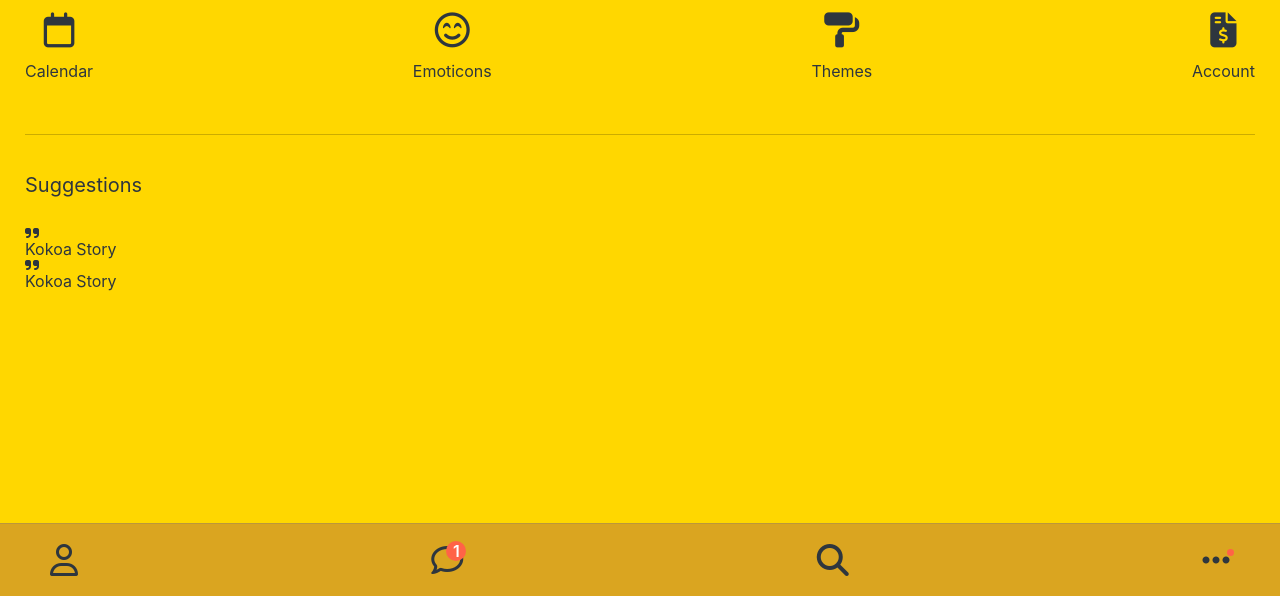
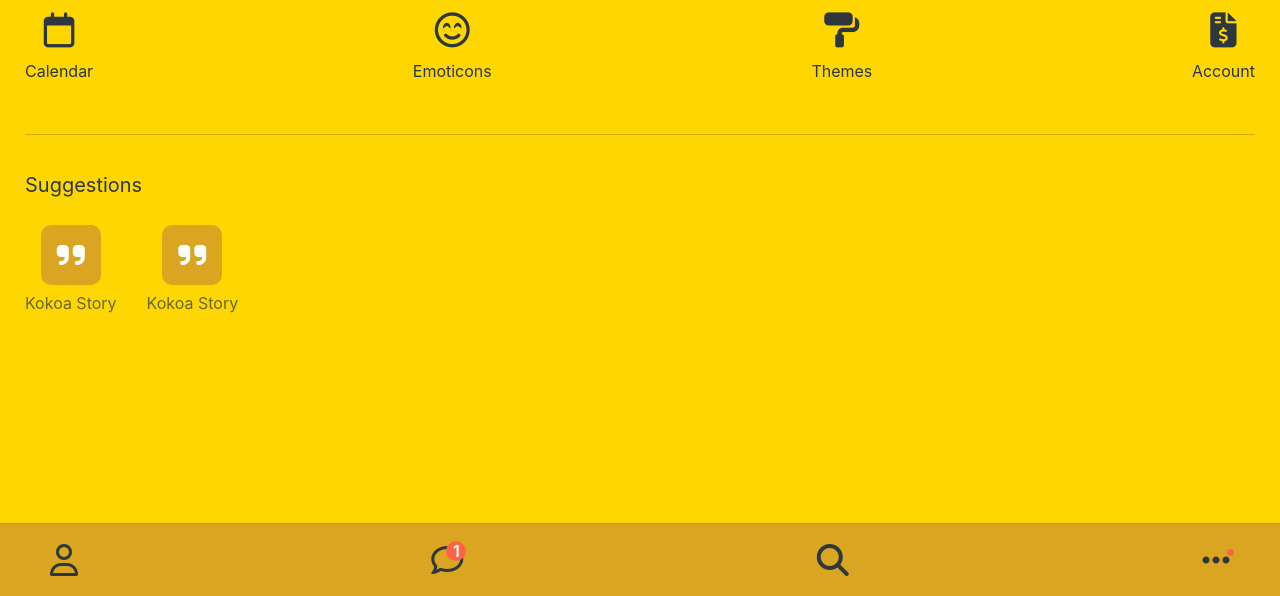
Before and after one commit to Yororing/Kakao-Clone-coding, a plain HTML site: page more.html in a window 1280 px wide. Shown: the part 204-800 px from the top of the page. Drawn offline with Linux system fonts and the light colour scheme.

Commit message:
change css

```diff
--- a/css/Screens/more.css
+++ b/css/Screens/more.css
@@ -1,14 +1,39 @@
 .more-screen .icon-row {
     margin-top: 35px;
   }
-
-  .more-suggestions {
+.more-suggestions {
     margin-top: 50px;
     border-top: var(--main-border);
     padding-top: 40px;
   }
-
-  .more-suggestions__title {
+.more-suggestions__title {
     margin-bottom: 30px;
     font-size: 20px;
-  }
+}
+
+.more-suggestions__icons{
+  display: flex;
+}
+.more-suggestions__icon{
+  margin-right: 30px;
+  display: flex;
+  flex-direction: column;
+  align-items: center;
+}
+.more-suggestions__icon-image{
+  width: 60px;
+  height: 60px;
+  background-color: goldenrod;
+  border-radius: 10px;
+  display: flex;
+  justify-content: center;
+  align-items: center;
+  margin-bottom: 10px;
+}
+.more-suggestions__icon-image i{
+  font-size: 32px;
+  color: #fff;
+}
+.more-suggestions__icon-text{
+  opacity: 0.7;
+}
```
